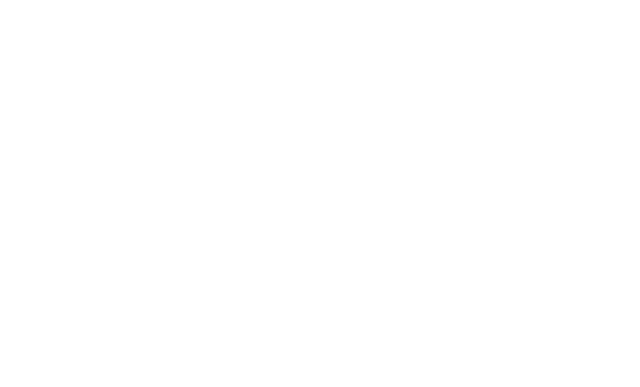
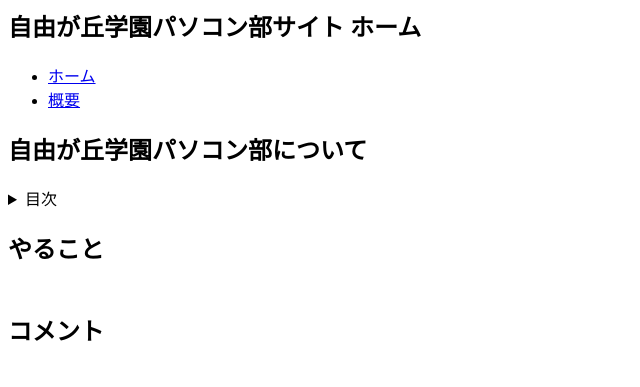
Before and after one commit to j-pc-club/j-pc-club.github.io, a plain HTML site: page index.html in a window 1280 px wide. Shown: the whole page, without its empty margins (0-640 px from the left). Drawn offline with nearby package versions, Linux system fonts and the light colour scheme.

Commit message:
Update index.html

```diff
--- a/index.html
+++ b/index.html
@@ -1 +1,43 @@
-<title>Hello</title>
+<html lang="en"><head>
+  <meta charset="UTF-8" />
+  <meta http-equiv="X-UA-Compatible" content="IE=edge" />
+  <meta name="viewport" content="width=device-width, initial-scale=1.0" />
+  <title>パソコン部サイト ホーム</title>
+  <link rel="stylesheet" href="./style.css" />
+  <script async src="https://pagead2.googlesyndication.com/pagead/js/adsbygoogle.js?client=ca-pub-3517052884845871"
+     crossorigin="anonymous"></script>
+</head><body>
+  <header>
+    <div class="wrapper">
+      <h2>自由が丘学園パソコン部サイト ホーム</h2>
+    </div>
+    <nav>
+      <ul class="wrapper">
+        <li><a href="file:///media/removable/UN/Programing/web/index.html">ホーム</a></li>
+        <li><a href="file:///media/removable/UN/Programing/web/gaiyou/index.html">概要</a></li>
+      </ul>
+    </nav>
+  </header>
+</body>
+<div class="NO"></div>
+  <div class="container wrapper">
+    <main>
+      <article>
+        <h1 class="blog-title">自由が丘学園パソコン部について</h1>
+        <div class="article-intro">
+          <p><details><summary>目次</summary>
+            <a href="#1">プログラミングとは?</a>
+            <a href="#2">どんな種類がある?</a>
+            <a href="#3">それぞれのプログラムを見ていよう!</a>
+            <a href="#4">作るための準備をしよう!</a>
+            <a href="#5">あとがき</a>
+            <a href="#c">コメント</a></</details></p>
+        </div>
+        <div class="ht">
+          <p><h2><a id="1">やること</a></h2></p>
+          <p><h2><br><a id="c">コメント</a></h2></p>
+        </div>
+        <div id="comment" class="comment">
+          <script src="https://d3js.org/d3.v3.min.js" charset="utf-8"></script>
+          <div id="comments" class="comments"></div><br>
+          <script>
```
